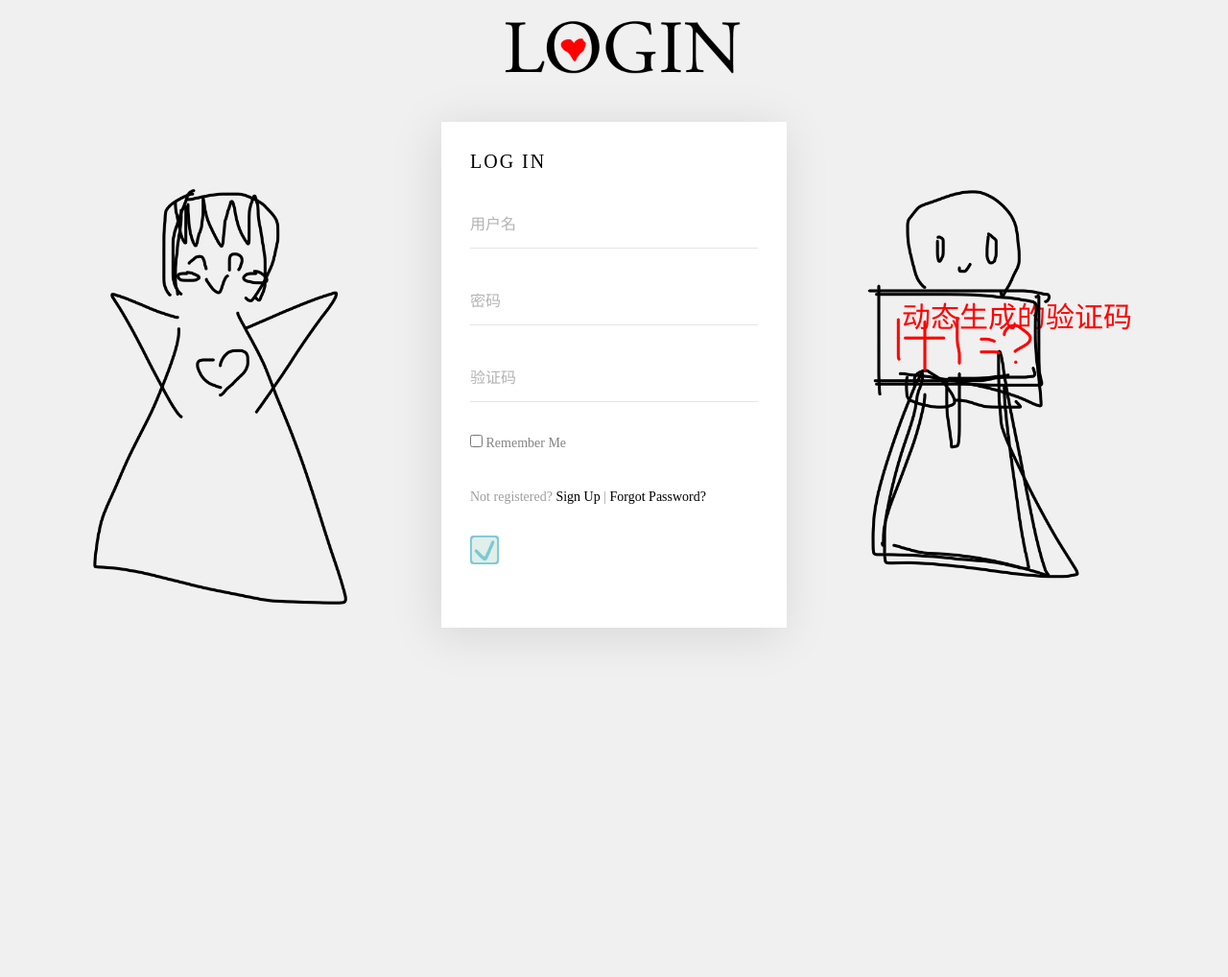
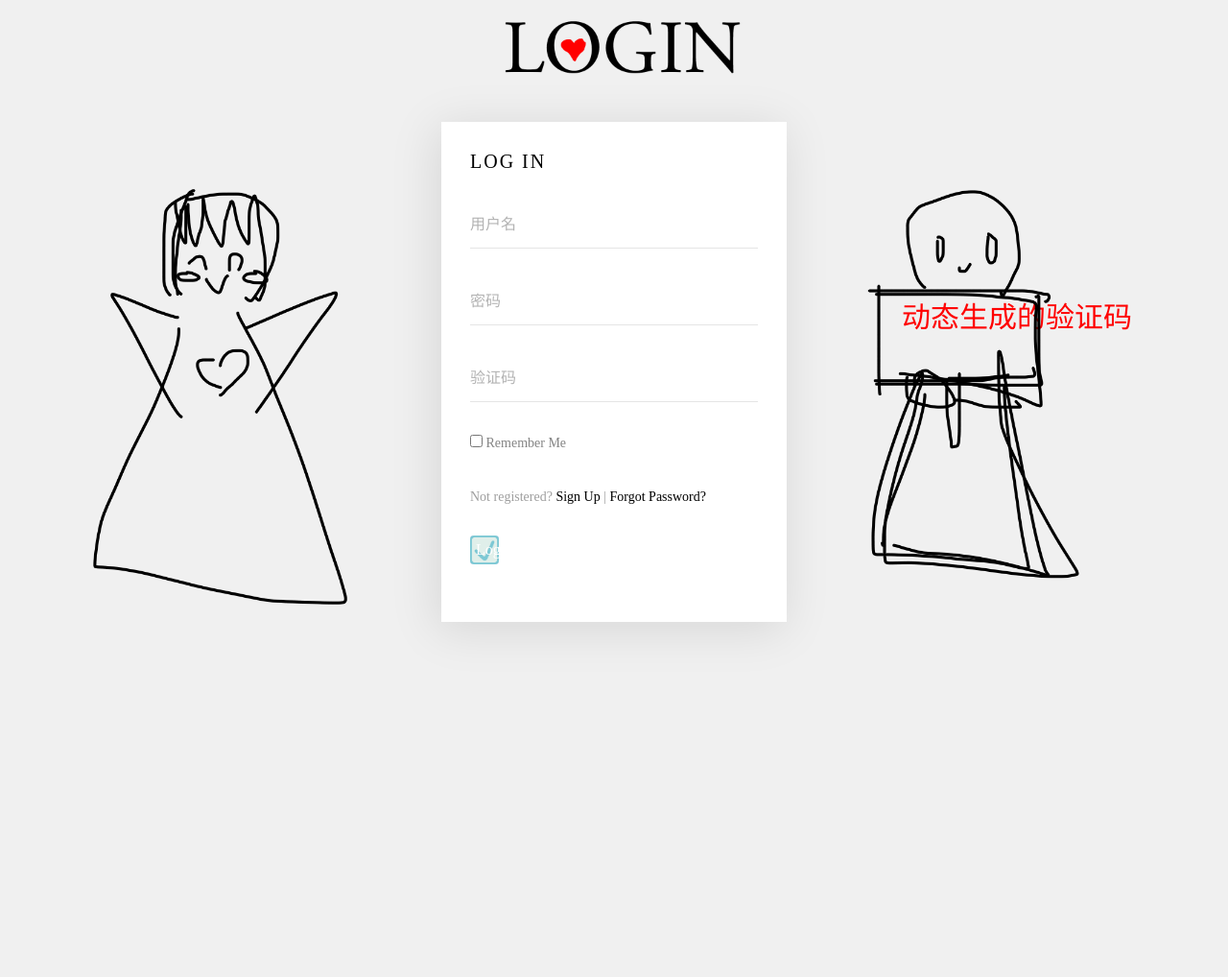
Before and after one commit to YunzheZJU/Berryfolio, a Flask app: template berryfolio/templates/login.html in a window 1280 px wide; the page is wider, and only the part inside the window is pictured. Shown: that part at 96% size. Run offline with Flask 2, Linux system fonts and the light colour scheme; the template is opened without the code that fills it: most values are stand-ins (such as "Sample title", 1, 10 or a date in 2020); some libraries are stand-ins or nearby versions; some web fonts are replaced.

Commit message:
解决了index_logout和login

```diff
--- a/berryfolio/berryfolio.py
+++ b/berryfolio/berryfolio.py
@@ -99,13 +99,18 @@ def login():
     if request.method == 'GET':
         (verifycode, filename) = generate_verify_code()
         verifyurl = url_for('static', filename=filename)
-        return render_template('login.html', message=message, varifyurl=verifyurl, verifycode=verifycode)
+        print verifyurl
+        print verifyurl.decode('utf-8')
+        return render_template('login.html', message=message, verifyurl=verifyurl.decode('utf-8'), verifycode=verifycode)
     elif request.method == 'POST':
-        if request.form['type'] == 'Login':
+        print 0
+        print request.form
+        if request.form['btn'] == u'Login':
+            print 1
             # 验证表单里的用户名密码
             username = request.form['username']
             password = request.form['password']
-            code = request.form['verifycode']
+            code = request.form['vcode']
             if code == request.form['code']:
                 db = get_db()
                 if db.match_user_pw(username, password):
@@ -117,7 +122,8 @@ def login():
                     message = "登录失败，请重试"
             else:
                 message = "验证码错误"
-        elif request.form['type'] == 'Register':
+        elif request.form['btn'] == u'Register':
+            print 2
             # 获得表单内容，检查并存入数据库，初始化目录并存入数据库
             # 未做SQL注入的防范
             username = request.form['username']
@@ -142,7 +148,6 @@ def login():
                     message = "注册失败，请重试"
             else:
                 message = "验证码错误"
-        logger.info("GET POST")
     return render_template('login.html', message=message)
 
 
--- a/berryfolio/templates/login.html
+++ b/berryfolio/templates/login.html
@@ -38,19 +38,20 @@
 			</div>
 			<div class="col-md-4 .col-md-offset-4">
 					<!-- Start Sign In Form -->
-				<form class="fh5co-form animate-box" data-animate-effect="fadeIn" action={{ url_for('login') }}>
+				<form class="fh5co-form animate-box" data-animate-effect="fadeIn" method="post" action={{ url_for('login') }}>
 					<h2>Log In</h2>
 					<div class="form-group">
 						<label for="username" class="sr-only">Username</label>
-						<input type="text" class="form-control" id="username" placeholder="用户名" autocomplete="off">
+						<input type="text" class="form-control" id="username" placeholder="用户名" autocomplete="off" name="username">
 					</div>
 					<div class="form-group">
 						<label for="password" class="sr-only">Password</label>
-						<input type="password" class="form-control" id="password" placeholder="密码" autocomplete="off">
+						<input type="password" class="form-control" id="password" placeholder="密码" autocomplete="off" name="password">
 					</div>
 					<div class="form-group">
 						<label for="check" class="sr-only">验证码</label>
-						<input type="password" class="form-control" id="check" placeholder="验证码" autocomplete="off">
+                        <input title="vcode" name="code" value="{{ verifycode }}" hidden>
+						<input type="text" class="form-control" id="check" placeholder="验证码" autocomplete="off" name="vcode">
 					</div>
 					<div class="form-group">
 						<label for="remember"><input type="checkbox" id="remember"> Remember Me</label>
@@ -60,7 +61,7 @@
 						<p>Not registered? <a >Sign Up</a> | <a>Forgot Password?</a></p>
 					</div>
 					<div class="form-group ">
-						<button  onclick="form.submit();" class = "btn-primary"></button>
+						<input type="submit" class="btn-primary" name="btn" value="Login">
 						<!--<input type="submit" value=" " class="btn-primary">-->
 					</div>
 				</form>
@@ -95,12 +96,12 @@
     		img1.src = "static/images/checkDAMeo.png";
     		img1.onload=function(){
                 ctx.drawImage(img1,0,0,300,540);
-            }
+            };
     		var img2 = new Image;
-    		img2.src =  "static/images/check1.png";
+    		img2.src = "{{ verifyurl }}";
     		img2.onload=function(){
-                ctx.drawImage(img2,0,0,300,540);
-            }
+                ctx.drawImage(img2,0,0,240,60);
+            };
             ctx.font = "30px Qing";
             ctx.fillStyle = "red";
             ctx.fillText("动态生成的验证码", 90, 230);
--- a/berryfolio/utils.py
+++ b/berryfolio/utils.py
@@ -102,12 +102,14 @@ def generate_verify_code(width=240, height=40, font_family='Arial.ttf', font_siz
     # 输出文字:
     for t in range(4):
         char.append(rnd_char())
-        draw.text((width / 4 * t + 10, 10), char[-1], font=font, fill=rnd_color2())
+        draw.text((width / 4 * t + 10, 0), char[-1], font=font, fill=rnd_color2())
     # 模糊:
+    print char
+    print "".join(char)
     image = image.filter(ImageFilter.BLUR)
     image_path = os.path.join('images', 'generate', 'vcode.jpg')
     image.save(os.path.join(config.GLOBAL['STATIC_PATH'], image_path))
-    return char, image_path
+    return "".join(char), image_path.replace("\\", "/")
 
 
 def generate_global(root_path):
```
